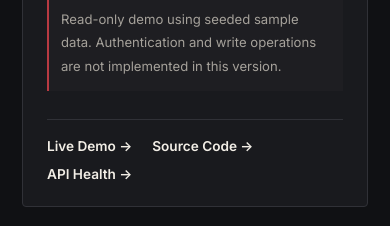
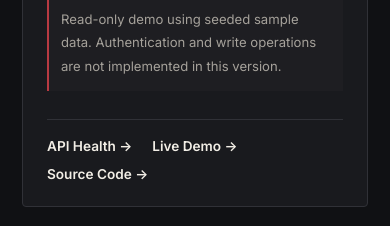
Before and after one commit to willvviana/my-portfolio, a React (Vite) app in the folder frontend/: page / in a window 390 px wide. Shown: the part 2580-2806 px from the top of the page. Built offline with nearby package versions, Linux system fonts and the light colour scheme; the HTML template or start-up script is replaced by a standard one.

Commit message:
Update footer responsive layout

```diff
--- a/frontend/src/sections/Projects.tsx
+++ b/frontend/src/sections/Projects.tsx
@@ -49,6 +49,14 @@ function Projects() {
 
             <div className="project-links">
               <a
+                href="https://triage-api-5bs6.onrender.com/health"
+                target="_blank"
+                rel="noreferrer"
+              >
+                API Health -&gt;
+              </a>
+
+              <a
                 href="https://triage-coral-beta.vercel.app"
                 target="_blank"
                 rel="noreferrer"
@@ -64,13 +72,6 @@ function Projects() {
                 Source Code -&gt;
               </a>
 
-              <a
-                href="https://triage-api-5bs6.onrender.com/health"
-                target="_blank"
-                rel="noreferrer"
-              >
-                API Health -&gt;
-              </a>
             </div>
           </article>
 
```
